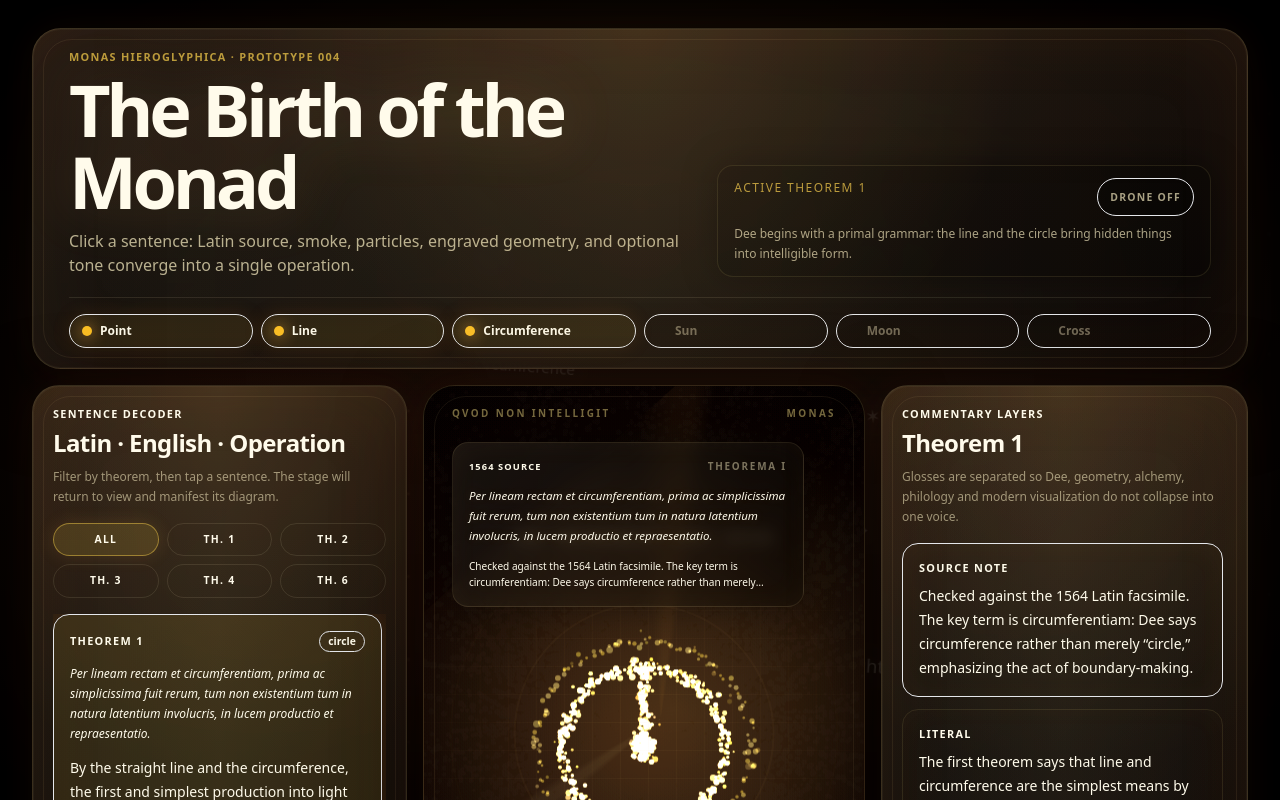
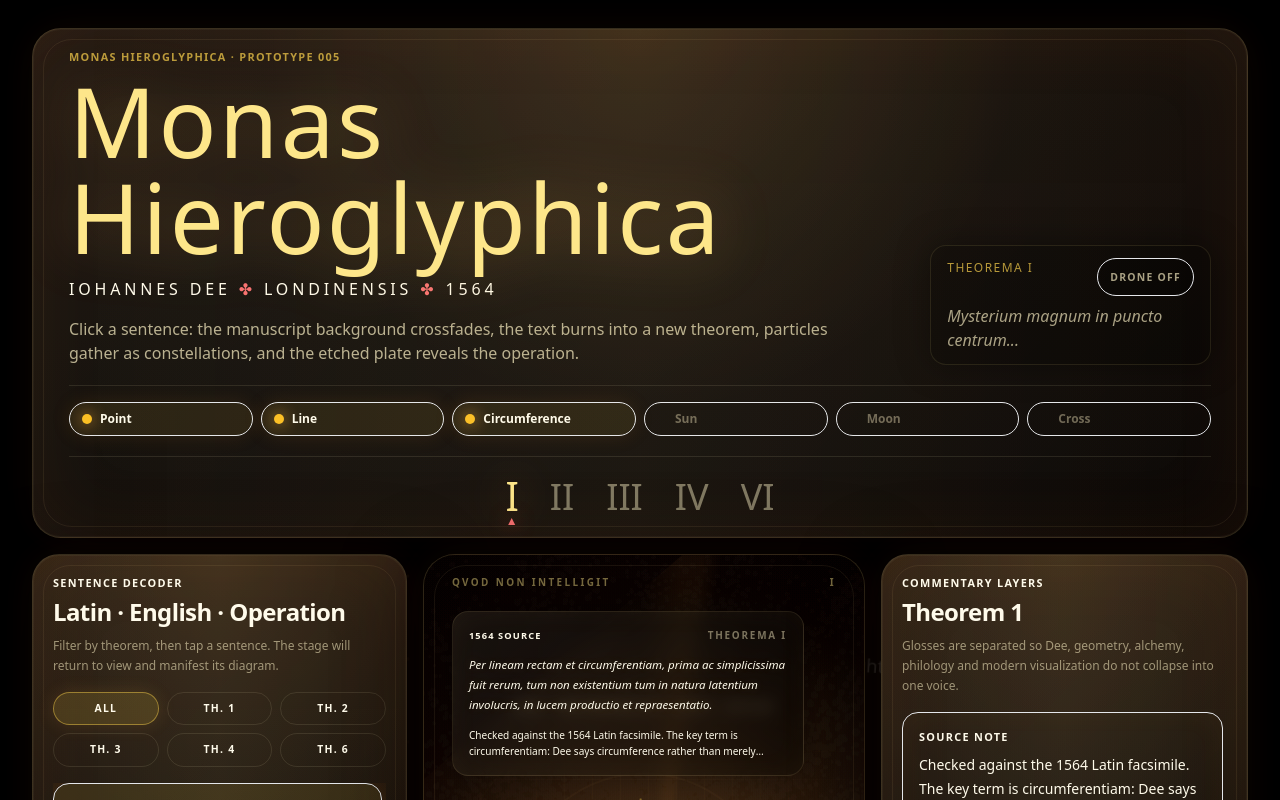
Before and after one commit to bookthief666/monas-hieroglyphica, a React (Vite) app: page / in a window 1280 px wide. Shown: the top 800 px of the page. Built offline with nearby package versions, Linux system fonts and the light colour scheme.

Commit message:
Integrate manuscript engine into main app

```diff
--- a/src/App.tsx
+++ b/src/App.tsx
@@ -1,22 +1,28 @@
 import AmbientDrone from './components/AmbientDrone';
+import BackgroundCrossfade from './components/BackgroundCrossfade';
 import EtchedGlyphOverlay from './components/EtchedGlyphOverlay';
 import FacsimileVeil from './components/FacsimileVeil';
 import LivingMarginalia from './components/LivingMarginalia';
+import ManuscriptScholium from './components/ManuscriptScholium';
 import ParticleManifestation from './components/ParticleManifestation';
 import SentenceDecoder from './components/SentenceDecoder';
 import CommentaryPanel from './components/CommentaryPanel';
 import SymbolProgress from './components/SymbolProgress';
+import TheoremNavigator from './components/TheoremNavigator';
 import { monasSentences } from './data/monasSentences';
+import { getTheoremMeta } from './data/theoremMeta';
 import { useMonasStore } from './state/monasStore';
 
 export default function App() {
   const activeSentenceId = useMonasStore((state) => state.activeSentenceId);
   const active = monasSentences.find((sentence) => sentence.id === activeSentenceId) ?? monasSentences[0];
+  const meta = getTheoremMeta(active.theorem);
 
   return (
-    <main className="min-h-screen overflow-x-hidden bg-black text-amber-50">
-      <div className="fixed inset-0 bg-[radial-gradient(circle_at_50%_10%,rgba(122,71,25,0.23),transparent_34rem),radial-gradient(circle_at_20%_70%,rgba(114,34,14,0.18),transparent_26rem),linear-gradient(180deg,#050302_0%,#130b07_50%,#050302_100%)]" />
-      <div className="fixed inset-0 opacity-[0.14] mix-blend-screen smoke-noise" />
+    <main className="min-h-screen overflow-x-hidden bg-black text-amber-50 selection:bg-red-950 selection:text-amber-200">
+      <BackgroundCrossfade image={meta.bgImage} />
+      <div className="fixed inset-0 bg-black/76 backdrop-blur-[2px]" />
+      <div className="fixed inset-0 opacity-[0.17] mix-blend-screen smoke-noise" />
       <div className="fixed inset-0 pointer-events-none vignette" />
       <LivingMarginalia />
 
@@ -24,23 +30,28 @@ export default function App() {
         <header className="ritual-frame mb-4 overflow-hidden rounded-[1.8rem] px-5 py-5 sm:px-7 lg:px-9">
           <div className="flex flex-col gap-4 lg:flex-row lg:items-end lg:justify-between">
             <div>
-              <p className="latin-caps text-[0.68rem] font-black text-amber-300/70">Monas Hieroglyphica · Prototype 004</p>
-              <h1 className="mt-2 text-4xl font-black tracking-[-0.06em] text-amber-50 drop-shadow-[0_0_28px_rgba(255,187,84,0.16)] sm:text-6xl lg:text-7xl">
-                The Birth of the Monad
+              <p className="latin-caps text-[0.68rem] font-black text-amber-300/70">Monas Hieroglyphica · Prototype 005</p>
+              <h1 className="font-blackletter mt-2 text-5xl tracking-wide text-amber-200 drop-shadow-[0_0_28px_rgba(255,187,84,0.28)] sm:text-7xl lg:text-8xl">
+                Monas Hieroglyphica
               </h1>
-              <p className="mt-3 max-w-3xl text-sm leading-6 text-amber-100/70 sm:text-base">
-                Click a sentence: Latin source, smoke, particles, engraved geometry, and optional tone converge into a single operation.
+              <p className="font-medieval mt-3 max-w-3xl text-sm uppercase tracking-[0.24em] text-amber-100/62 sm:text-base">
+                Iohannes Dee <span className="text-red-400">✤</span> Londinensis <span className="text-red-400">✤</span> 1564
+              </p>
+              <p className="mt-4 max-w-3xl text-sm leading-6 text-amber-100/70 sm:text-base">
+                Click a sentence: the manuscript background crossfades, the text burns into a new theorem,
+                particles gather as constellations, and the etched plate reveals the operation.
               </p>
             </div>
             <div className="rounded-2xl border border-amber-200/10 bg-black/30 px-4 py-3 text-xs leading-5 text-amber-100/65 shadow-[0_0_34px_rgba(0,0,0,0.45)]">
               <div className="flex items-start justify-between gap-3">
-                <span className="latin-caps block text-amber-300/70">Active theorem {active.theorem}</span>
+                <span className="latin-caps block text-amber-300/70">{meta.title}</span>
                 <AmbientDrone />
               </div>
-              <span className="mt-2 block">{active.paraphrase}</span>
+              <span className="font-script mt-2 block text-base italic text-amber-100/72">{meta.marginalia}</span>
             </div>
           </div>
           <SymbolProgress />
+          <TheoremNavigator />
         </header>
 
         <div className="grid flex-1 grid-cols-1 gap-4 lg:grid-cols-[0.95fr_1.12fr_0.93fr]">
@@ -48,7 +59,7 @@ export default function App() {
             <SentenceDecoder />
           </aside>
 
-          <section className="manifestation-stage order-1 min-h-[34rem] overflow-hidden rounded-[2rem] lg:sticky lg:top-4 lg:order-2 lg:min-h-[calc(100vh-9rem)]">
+          <section id="manifestation-stage" className="manifestation-stage order-1 min-h-[34rem] overflow-hidden rounded-[2rem] lg:sticky lg:top-4 lg:order-2 lg:min-h-[calc(100vh-9rem)]">
             <ParticleManifestation />
             <EtchedGlyphOverlay />
             <FacsimileVeil />
@@ -56,7 +67,7 @@ export default function App() {
             <div className="pointer-events-none absolute inset-0 stage-aura" />
             <div className="pointer-events-none absolute inset-x-5 top-5 flex items-center justify-between text-[0.62rem] font-black tracking-[0.24em] text-amber-200/45 sm:inset-x-7">
               <span>QVOD NON INTELLIGIT</span>
-              <span>MONAS</span>
+              <span>{meta.numeral}</span>
             </div>
             <div className="pointer-events-none absolute inset-x-6 bottom-6 text-center">
               <p className="latin-caps text-[0.62rem] font-black text-amber-300/55">{active.symbols.join(' · ')}</p>
@@ -68,6 +79,10 @@ export default function App() {
             <CommentaryPanel />
           </aside>
         </div>
+
+        <div className="mt-4">
+          <ManuscriptScholium />
+        </div>
       </section>
     </main>
   );
```
